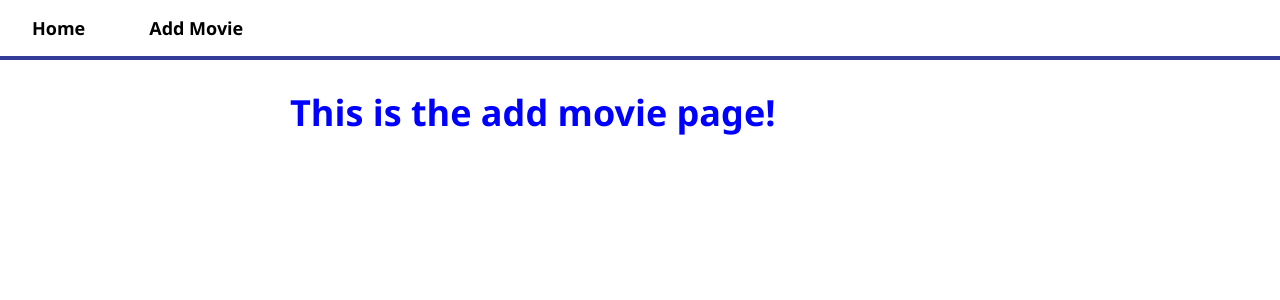
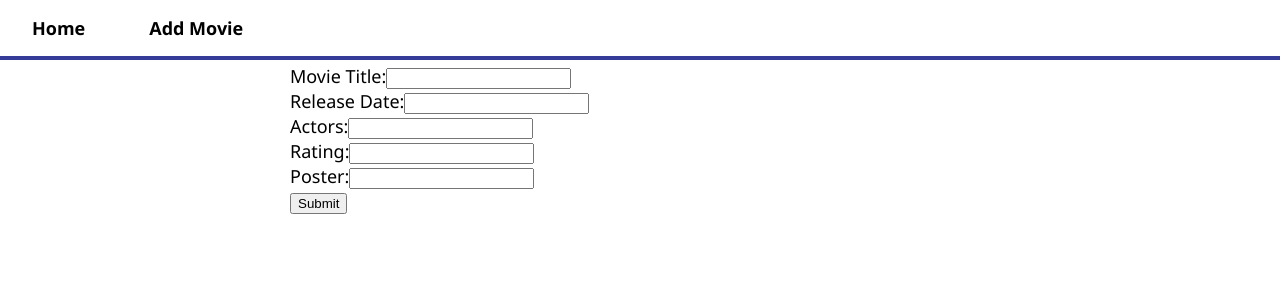
Before and after one commit to Barryadam1103/a1-adam-barry-app, a React (Create React App) app: page /addmovie in a window 1280 px wide. Shown: the top 300 px of the page. Built offline with nearby package versions, Linux system fonts and the light colour scheme.

Commit message:
Made changes from meeting with Eric.

```diff
--- a/src/App.js
+++ b/src/App.js
@@ -3,17 +3,31 @@ import HomePage from './pages/HomePage';
 import AddMovie from './pages/AddMovie';
 import NavBar from './NavBar';
 import { BrowserRouter, Routes, Route } from 'react-router-dom';
+import { useEffect, useState } from 'react';
 
 
 function App() {
+  const [movies, setMovies] = useState(null);
+
+        useEffect( () => {
+          fetch("./movies.json")
+          .then( response => response.json() )
+          .then( setMovies )
+          .catch(e => console.log(e.message))
+        }, [])
+
+        if (movies == null ) {
+          return <h1>Loading.....</h1>
+        }
+
   return (
     <BrowserRouter>
       <div className="App">
         <NavBar />
         <div id="page-body">
           <Routes>
-            <Route path='/' element={<HomePage />} />
-            <Route path='addmovie' element={<AddMovie />} />
+            <Route path='/' element={<HomePage movie={(movies)} setMovies={(setMovies)} />} />
+            <Route path='addmovie' element={<AddMovie movie={(movies)} setMovies={(setMovies)} />} />
           </Routes>
         </div>
       </div>
--- a/src/pages/AddMovie.js
+++ b/src/pages/AddMovie.js
@@ -1,8 +1,67 @@
-import { BrowserRouter, Routes, Route } from 'react-router-dom';
-const AddMovie = () => {
-    return (
-        <h1>This is the add movie page!</h1>
-    );
-}
+//import { BrowserRouter, Routes, Route } from 'react-router-dom';
+import { useRef } from "react";
+const AddMovie = (props) => {
+
+        const movieName = useRef();
+        const moviereleaseDate = useRef();
+        const movieActors = useRef();
+        const movieRating = useRef();
+        const moviePoster = useRef();
+
+
+        const submit = (event) => {
+            event.preventDefault();
+
+            const name = movieName.current.value;
+            const releaseDate = moviereleaseDate.current.value;
+            const actors = movieActors.current.value;
+            const rating = movieRating.current.value;
+            const poster = moviePoster.current.value;
+
+            movieName.current.value = "";
+            moviereleaseDate.current.value = "";
+            movieActors.current.value = "";
+            movieRating.current.value = "";
+            moviePoster.current.value = ""
+
+
+
+        }
+        return (
+            <form onSubmit={submit}>
+                <div>
+                            <label>Movie Title:<input ref={movieName} type="text" required /></label>
+                        </div>
+
+                        <div>
+                            <label>Release Date:<input ref={moviereleaseDate} type="text" required /></label>
+                        </div>
+
+                        <div>
+                            <label>Actors:<input ref={movieActors} type="text" required /></label>
+                        </div>
+
+                        <div>
+                            <label>Rating:<input ref={movieRating} type="text" required/></label>
+                        </div>
+
+                        <div>
+                            <label>Poster:<input ref={moviePoster} type="text" required/></label>
+                        </div>
+
+                        <div>
+                            <button onClick={submit}>Submit</button>
+                        </div>
+
+
+
+            </form>
+
+    )};
+
+
+
+
+
 
 export default AddMovie;
--- a/src/pages/HomePage.js
+++ b/src/pages/HomePage.js
@@ -1,31 +1,17 @@
 import React from "react";
 import '../App.css';
-import { useEffect, useState } from 'react';
 
-const HomePage = () => {
-
-        const [movies, setMovies] = useState(null);
-
-        useEffect( () => {
-          fetch("./movies.json")
-          .then( response => response.json() )
-          .then( setMovies )
-          .catch(e => console.log(e.message))
-        }, [])
-
-        if (movies == null ) {
-          return <h1>Loading.....</h1>
-        }
+const HomePage = (props) => {
 
         return(
           <>
             <ui>
-              {movies.map(movie => [
-                <li key = {movie.id}>Name: {movie.name}</li>,
-                <li>Release Date: {movie.releaseDate}</li>,
-                <li>Actors: {movie.actors}</li>,
-                <li>Rating: {movie.rating}</li>,
-                <p><img src={movie.poster} alt="poster"></img></p>
+              {props.movie.map(movies => [
+                <li key = {movies.id}>Name: {movies.name}</li>,
+                <li>Release Date: {movies.releaseDate}</li>,
+                <li>Actors: {movies.actors}</li>,
+                <li>Rating: {movies.rating}</li>,
+                <p><img src={movies.poster} alt="poster"></img></p>
 
               ])}
             </ui>
```
Also changed, not shown: src/App.css (line endings or trailing spaces).
